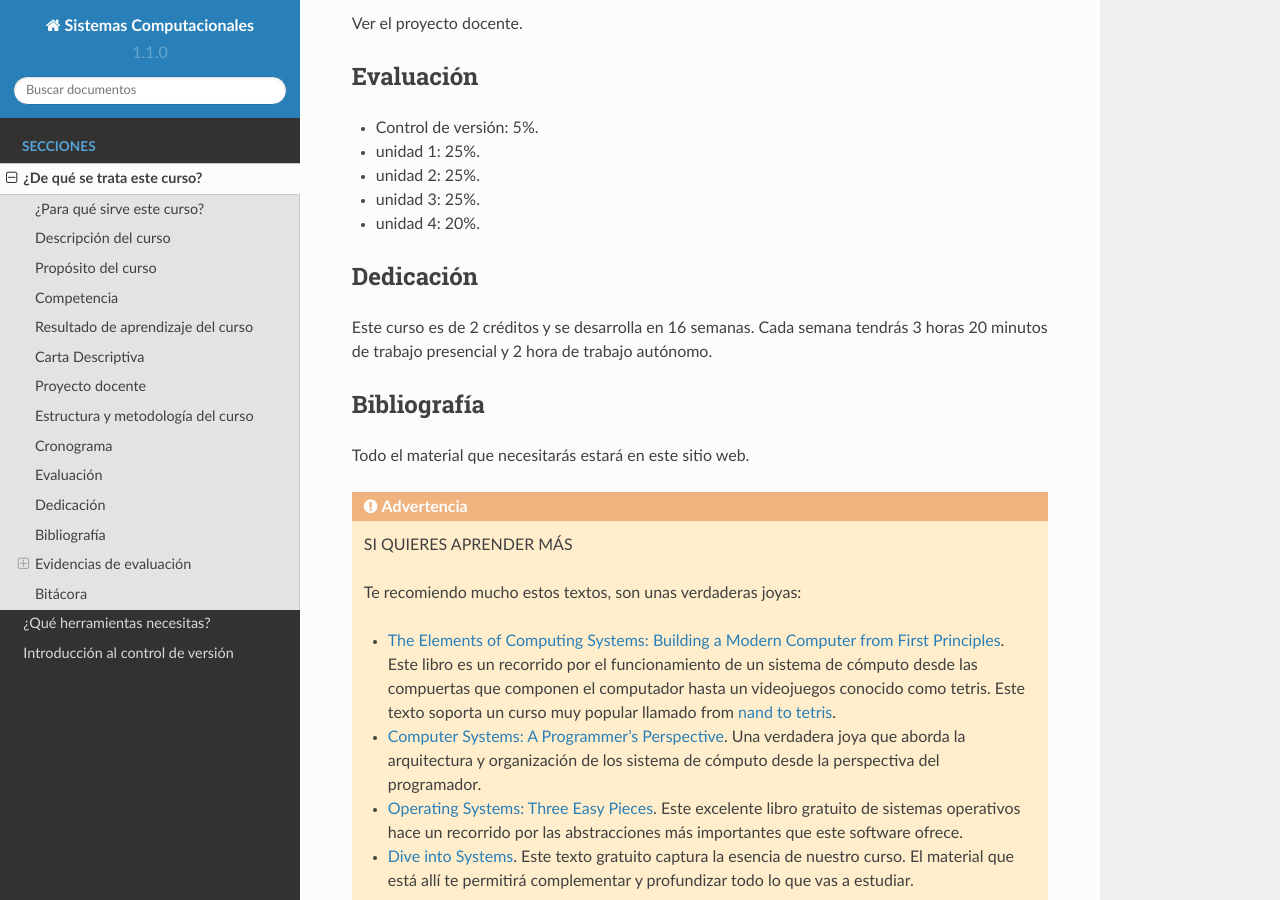
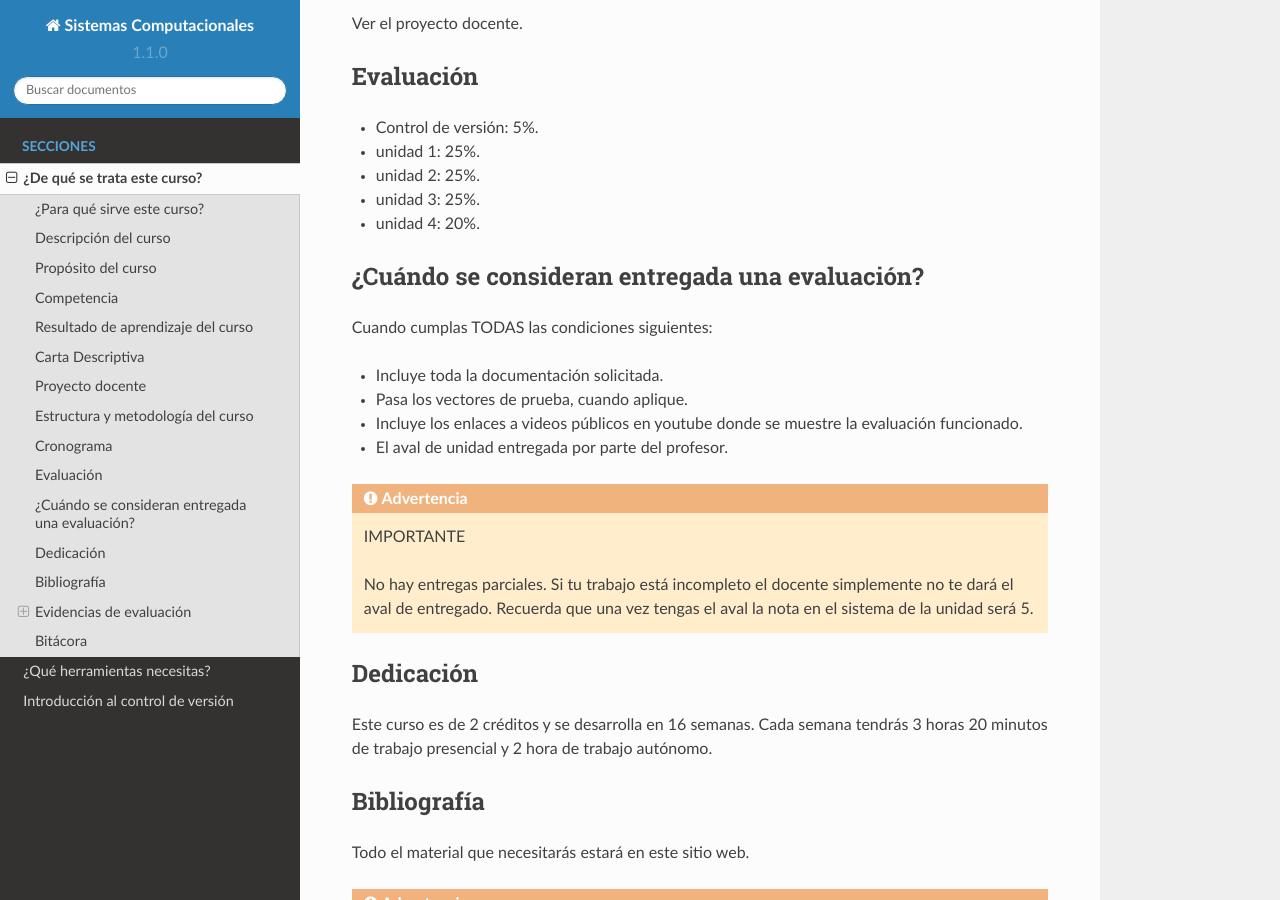
Before and after one commit to juanferfranco/SistemasComputacionales, a Sphinx documentation site: the page built from docs/_intro/intro.rst, in a window 1280 px wide and 900 px high, scrolled down 1518 px. Built offline with Sphinx 7.4.7 and the Read the Docs theme 2.0.0, drawn with Linux system fonts in a browser that asks for light colours.

Commit message:
update intro

```diff
--- a/docs/_intro/intro.rst
+++ b/docs/_intro/intro.rst
@@ -79,6 +79,24 @@ Evaluación
 * unidad 3: 25%.
 * unidad 4: 20%.
 
+¿Cuándo se consideran entregada una evaluación?
+--------------------------------------------------
+
+Cuando cumplas TODAS las condiciones siguientes:
+
+* Incluye toda la documentación solicitada.
+* Pasa los vectores de prueba, cuando aplique.
+* Incluye los enlaces a videos públicos en youtube donde se muestre
+  la evaluación funcionado.
+* El aval de unidad entregada por parte del profesor.
+
+.. warning:: IMPORTANTE
+
+  No hay entregas parciales. Si tu trabajo está
+  incompleto el docente simplemente no te dará el aval de entregado.
+  Recuerda que una vez tengas el aval la nota en el sistema
+  de la unidad será 5.
+
 Dedicación
 -----------
 
```
